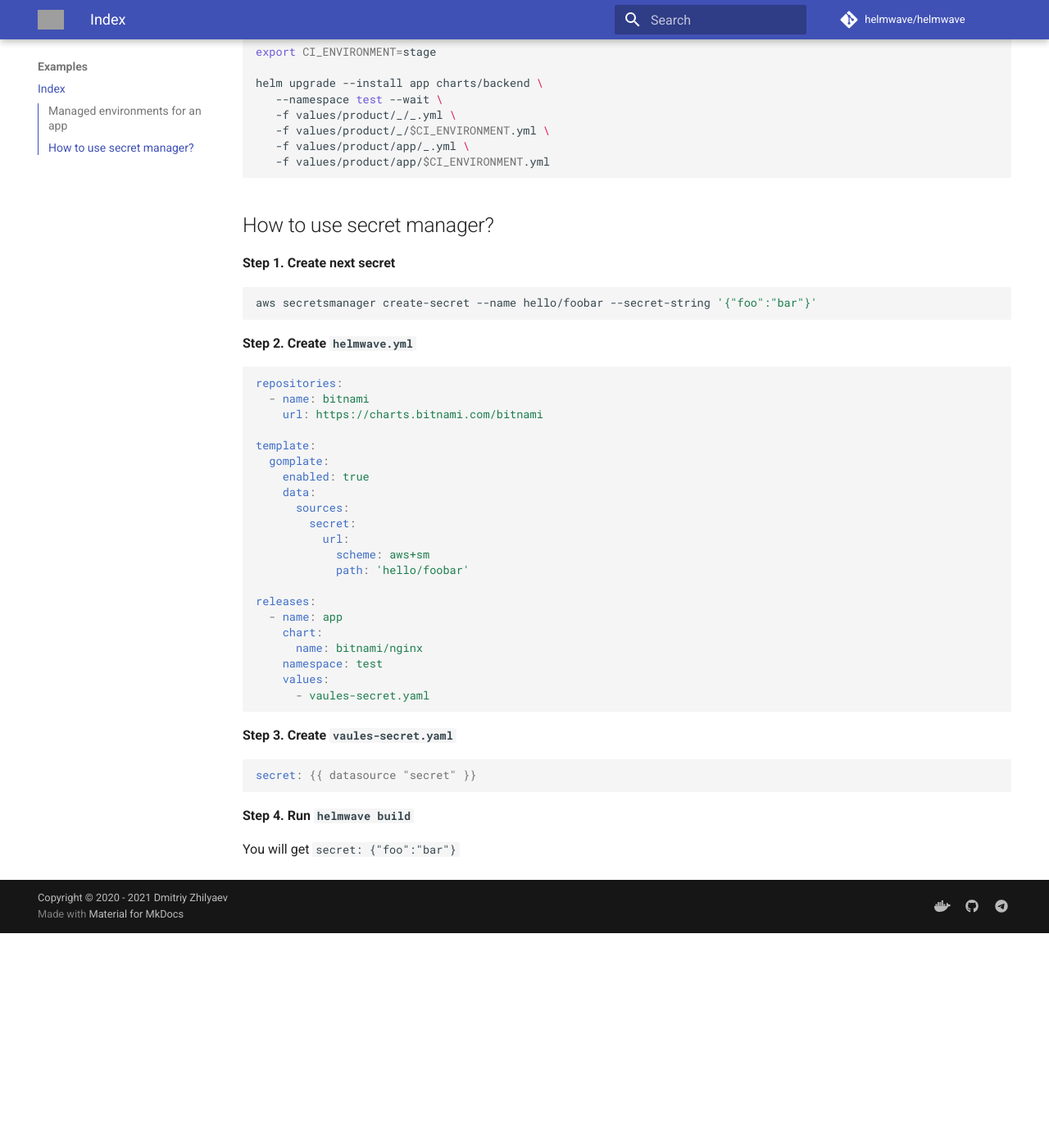
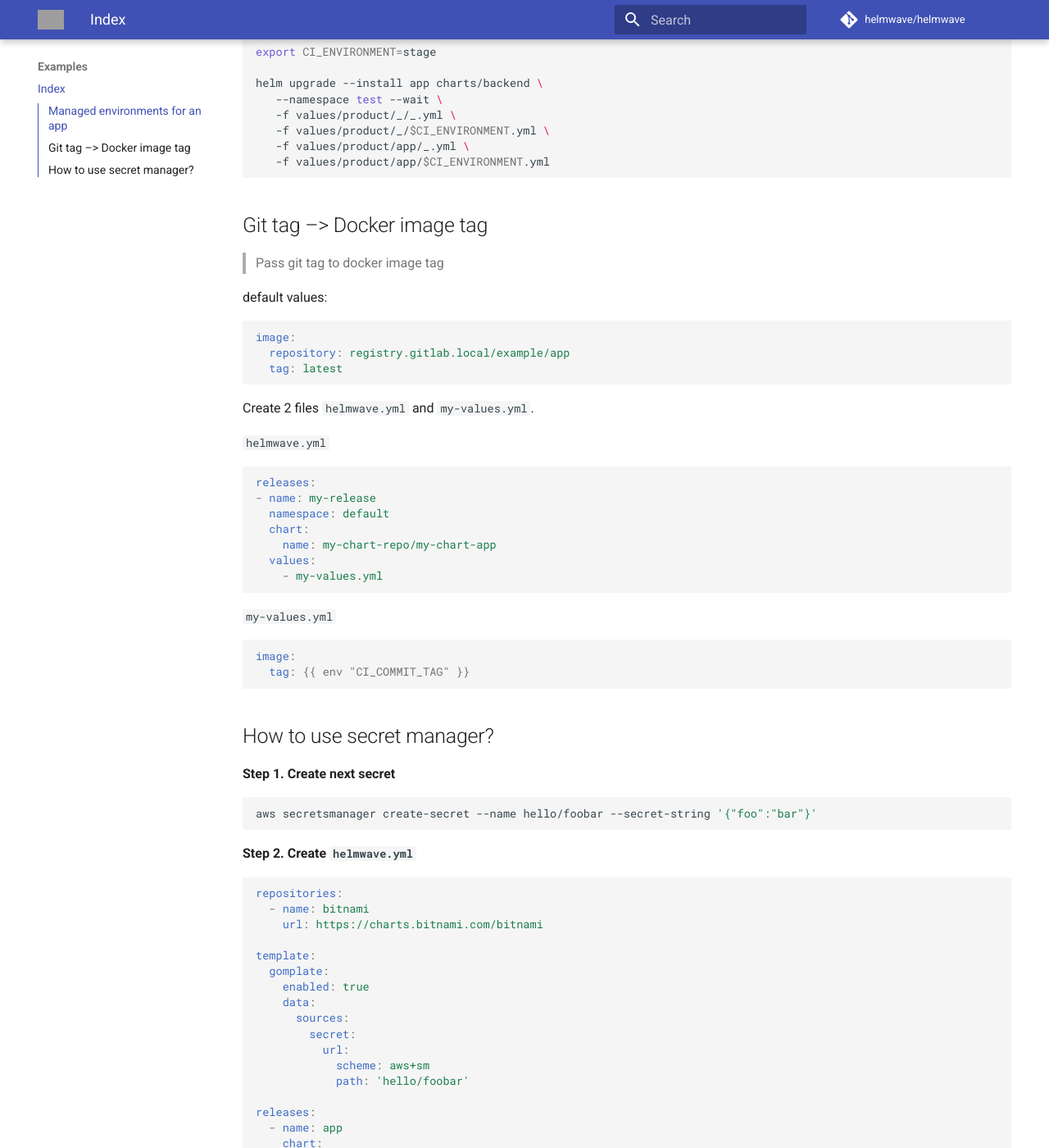
Before and after one commit to helmwave/docs, an MkDocs documentation site: the page built from docs/examples/index.md, in a window 1280 px wide and 1400 px high, scrolled down 751 px. Shown: the whole window at 82% size. Built offline with MkDocs 1.6.1 and Material for MkDocs 9.7.7, drawn with Linux system fonts in a browser that asks for light colours; comment, search, counter and statistics services are not loaded; the version menu is left out; before the commit the page ends 1889 px from its top, so only the background shows below that; grey boxes are pictures that could not be loaded.

Commit message:
return git tag instructions

````diff
--- a/docs/examples/index.md
+++ b/docs/examples/index.md
@@ -37,6 +37,40 @@ helm upgrade --install app charts/backend \
    -f values/product/_/$CI_ENVIRONMENT.yml \
    -f values/product/app/_.yml \
    -f values/product/app/$CI_ENVIRONMENT.yml
+```
+
+
+## Git tag –> Docker image tag
+
+> Pass git tag to docker image tag
+
+default values:
+
+```yaml
+image:
+  repository: registry.gitlab.local/example/app
+  tag: latest
+```
+
+Create 2 files `helmwave.yml` and `my-values.yml`.
+
+`helmwave.yml`
+
+```yaml
+releases:
+- name: my-release
+  namespace: default
+  chart:
+    name: my-chart-repo/my-chart-app
+  values:
+    - my-values.yml
+```
+
+`my-values.yml`
+
+```yaml
+image:
+  tag: {{ env "CI_COMMIT_TAG" }}
 ```
 
 ## How to use secret manager?
````
